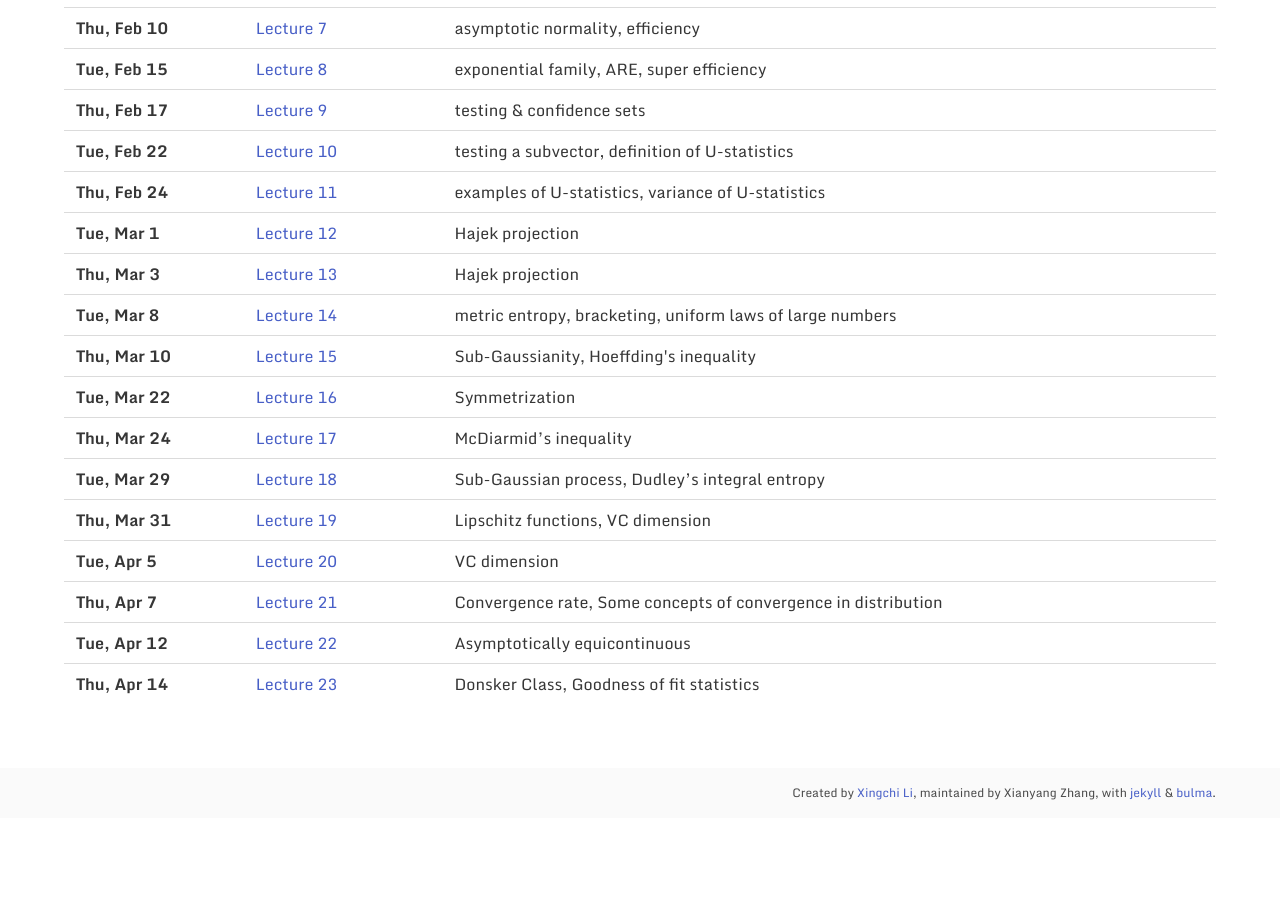
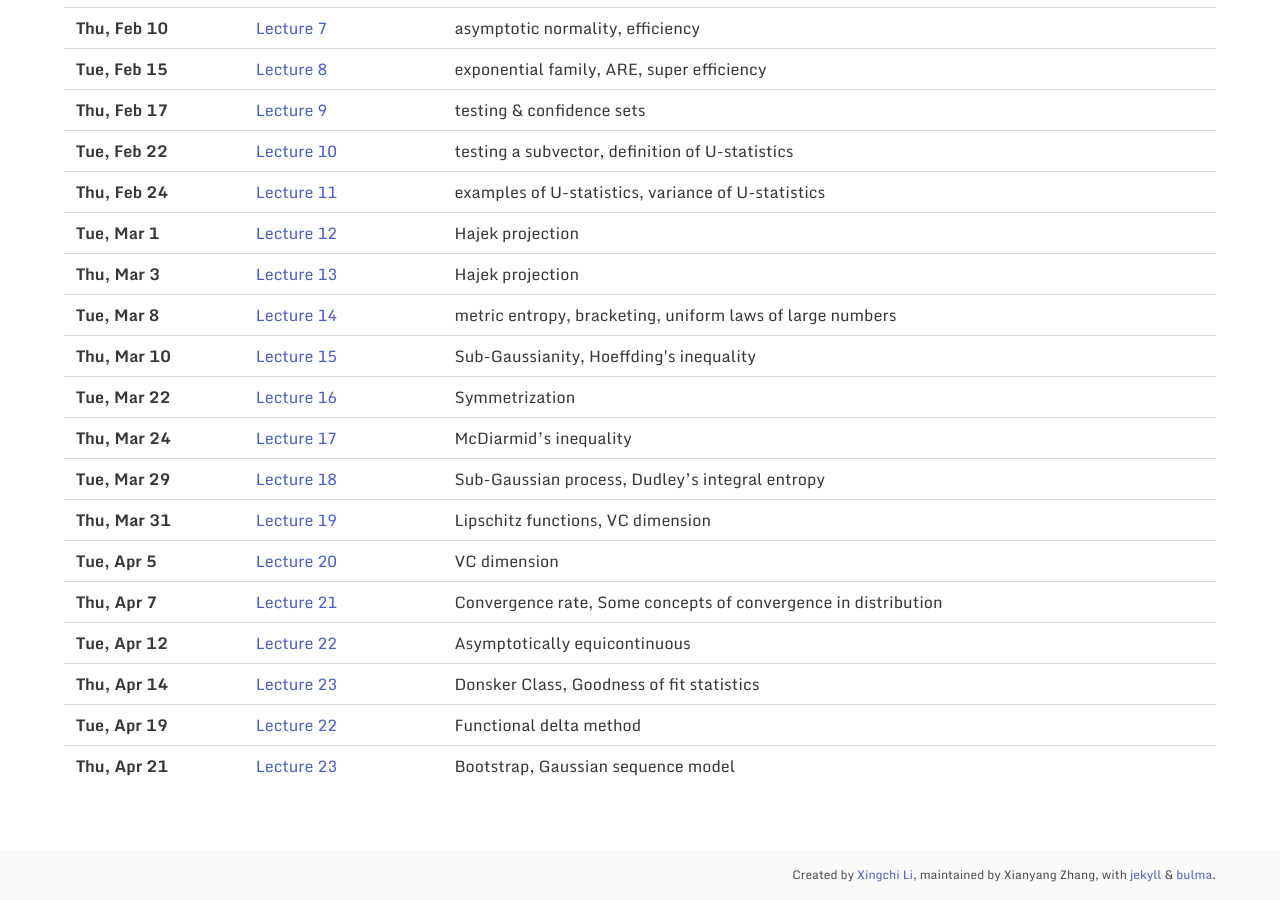
Before and after one commit to zhangxianyang11/zhangxiany-tamu.github.io, a Jekyll site: the page built from _pages/teaching.md, in a window 1280 px wide and 900 px high, scrolled down 737 px. Built offline with Jekyll 4.4.1, drawn with Linux system fonts in a browser that asks for light colours; a style sheet for code colours, icons or effects is not loaded; before the commit the page ends 1555 px from its top, so only the background shows below that.

Commit message:
Update teaching.md

```diff
--- a/_pages/teaching.md
+++ b/_pages/teaching.md
@@ -88,6 +88,8 @@ permalink: /teaching
                <tr><th>Thu, Apr 7</th><td><a href="/downloads/620sp22/Apr-7.pdf">Lecture 21</a></td><td>Convergence rate, Some concepts of convergence in distribution</td></tr>
                <tr><th>Tue, Apr 12</th><td><a href="/downloads/620sp22/Apr-12.pdf">Lecture 22</a></td><td>Asymptotically equicontinuous</td></tr>
                <tr><th>Thu, Apr 14</th><td><a href="/downloads/620sp22/Apr-14.pdf">Lecture 23</a></td><td>Donsker Class, Goodness of fit statistics</td></tr>
+               <tr><th>Tue, Apr 19</th><td><a href="/downloads/620sp22/Apr-19.pdf">Lecture 22</a></td><td>Functional delta method</td></tr>
+               <tr><th>Thu, Apr 21</th><td><a href="/downloads/620sp22/Apr-21.pdf">Lecture 23</a></td><td>Bootstrap, Gaussian sequence model</td></tr>
               </tbody>
             </table>
           </p>
```
